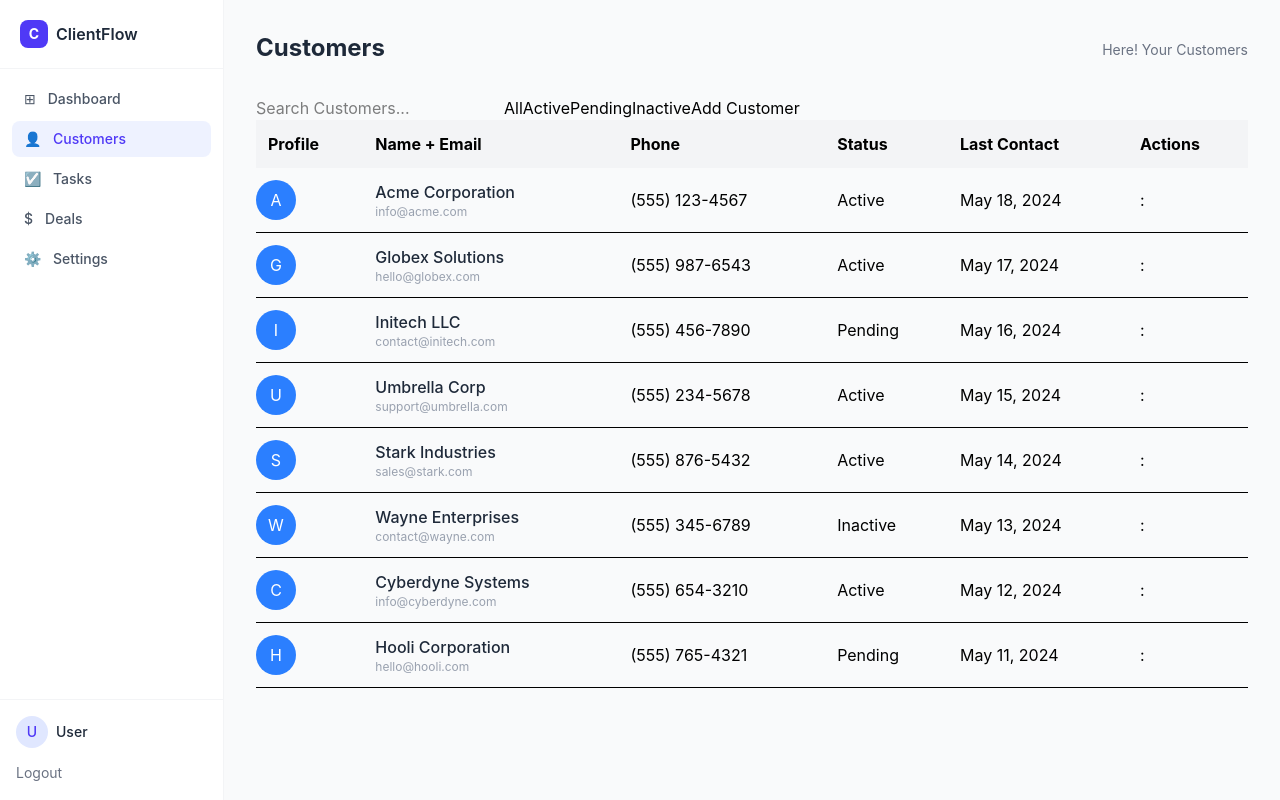
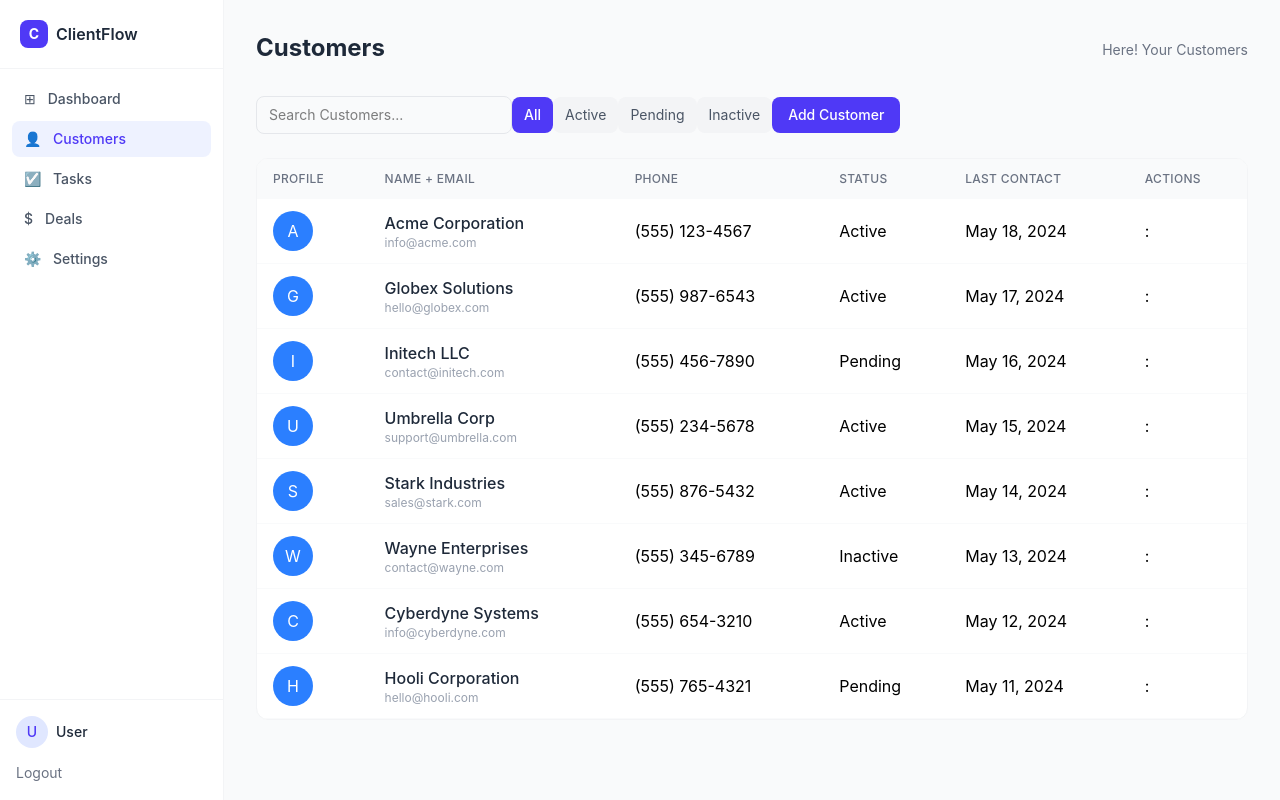
Before and after one commit to raudhra/crm-tracker, a React (Vite) app: page /customers in a window 1280 px wide. Built offline with nearby package versions, Linux system fonts and the light colour scheme; sample sign-in values are in the browser's storage.

Commit message:
progress15

```diff
--- a/src/pages/Customers.jsx
+++ b/src/pages/Customers.jsx
@@ -40,38 +40,41 @@ function Customers() {
                 </h1>
                 <p className="text-gray-500 text-sm mt-1">Here! Your Customers</p>
             </div>
-            <div>
+            <div className ="flex-items gap-3 mb-6">
                 <input
                     value={search}
                     onChange={(e) => setSearch(e.target.value)}
                     placeholder = "Search Customers..."
+                    className="border border-gray-200 rounded-lg px-3 py-2 text-sm focus:outline-none focus:ring-indigo-500 w-64"
                     />
                     {['All', 'Active', 'Pending', 'Inactive'].map(status => (
                         <button
                             key={status}
                             onClick={() => setFilter(status)}
-                            className={filter === status ? 'active styles' : 'inactive styles'}
+                            className={filter === status ? 'px-3 py-2 text-sm rounded-lg bg-indigo-600 text-white font-medium' :
+                                'px-3 py-2 text-sm rounded-lg bg-gray-100 text-gray-600 hover:bg-gray-200'}
                             > {status} </button>
                     ))}
                     <button
-                    onClick={(e) => setAddCustomer(true)} > Add Customer </button>
+                    onClick={(e) => setAddCustomer(true)}
+                    className="ml-auto bg-indigo-600 text-white px-4 py-2 rounded-lg text-sm font-medium hover:bg-indigo-700" > Add Customer </button>
             </div>
-            <div>
+            <div className="bg-white rounded-xl border border-gray-100 overflow-hidden">
                 <table className="w-full border-collapse">
-                    <thead>
-                        <tr className="bg-gray-100">
-                            <th className="p-3 text-left">Profile</th>
-                            <th className="p-3 text-left">Name + Email</th>
-                            <th className="p-3 text-left">Phone</th>
-                            <th className="p-3 text-left">Status</th>
-                            <th className="p-3 text-left">Last Contact</th>
-                            <th className="p-3 text-left">Actions</th>
+                    <thead className="bg-gray-50 text-xs text-gray-500 uppercase tracking-wide">
+                        <tr className="bg-gray-50 text-xs text-gray-500 uppercase tracking-wide">
+                            <th className="px-4 py-3 text-left font-medium">Profile</th>
+                            <th className="px-4 py-3 text-left font-medium">Name + Email</th>
+                            <th className="px-4 py-3 text-left font-medium">Phone</th>
+                            <th className="px-4 py-3 text-left font-medium">Status</th>
+                            <th className="px-4 py-3 text-left font-medium">Last Contact</th>
+                            <th className="px-4 py-3 text-left font-medium">Actions</th>
                         </tr>
                     </thead>
                     <tbody>
                         {filteredCustomers.map(customer => (
-                            <tr key = {customer.id} className="border-b">
-                                <td>
+                            <tr key = {customer.id} className="border-b border-gray-50 hover:bg-gray-50 transition">
+                                <td className="px-4 py-3">
                                     {customer.avatar ? (
                                     <img src={customer.avatar}
                                     alt="customer.name"
@@ -83,14 +86,14 @@ function Customers() {
                                     </div>
                                     )    }
                                 </td>
-                                <td className="p-3">
+                                <td className="px-4 py-3">
                                     <p className="font-medium text-gray-800">{customer.name}</p>
                                     <p className="text-xs text-gray-400">{customer.email}</p>
                                 </td>
-                                <td className="p-3">{customer.phone}</td>
-                                <td className="p-3">{customer.status}</td>
-                                <td className="p-3">{customer.lastContact}</td>
-                                <td className="p-3"><button>:</button></td>
+                                <td className="px-4 py-3">{customer.phone}</td>
+                                <td className="px-4 py-3">{customer.status}</td>
+                                <td className="px-4 py-3">{customer.lastContact}</td>
+                                <td className="px-4 py-3"><button>:</button></td>
                             </tr>
                         ))
                     }
```
